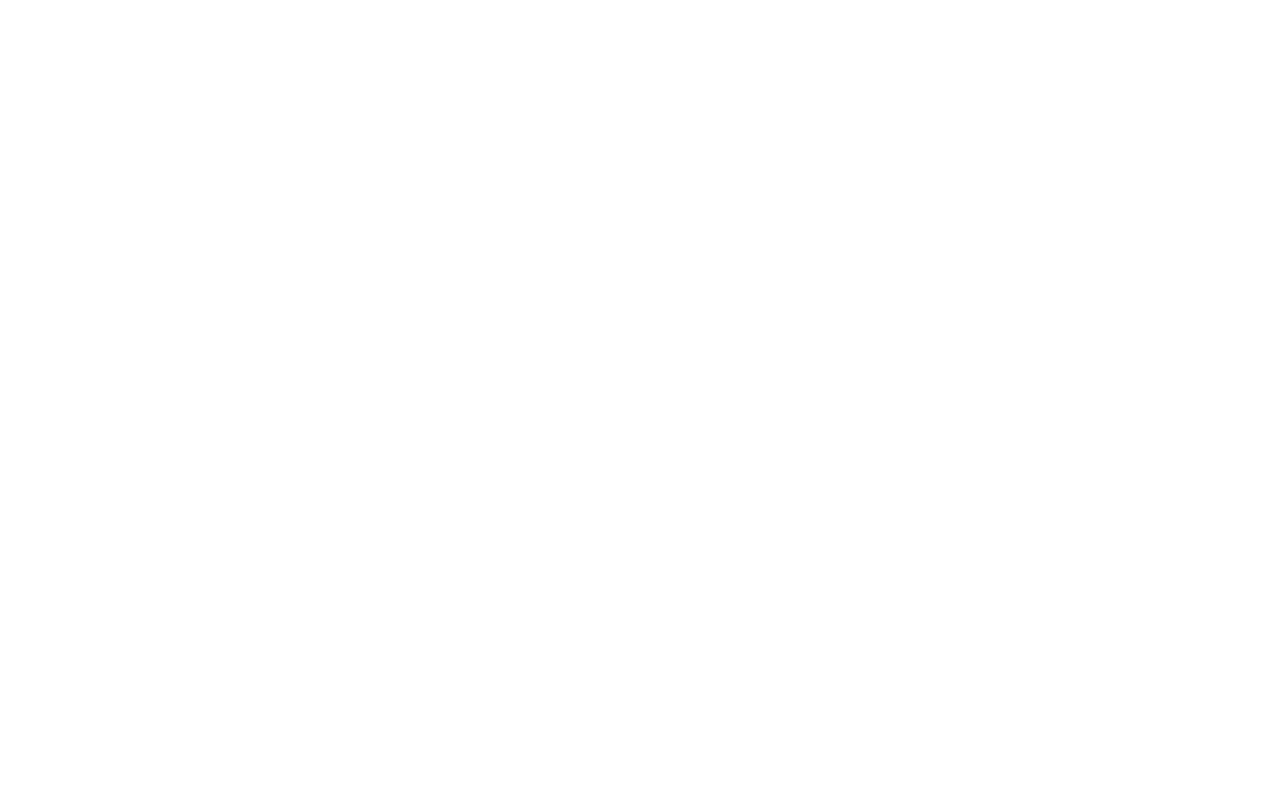
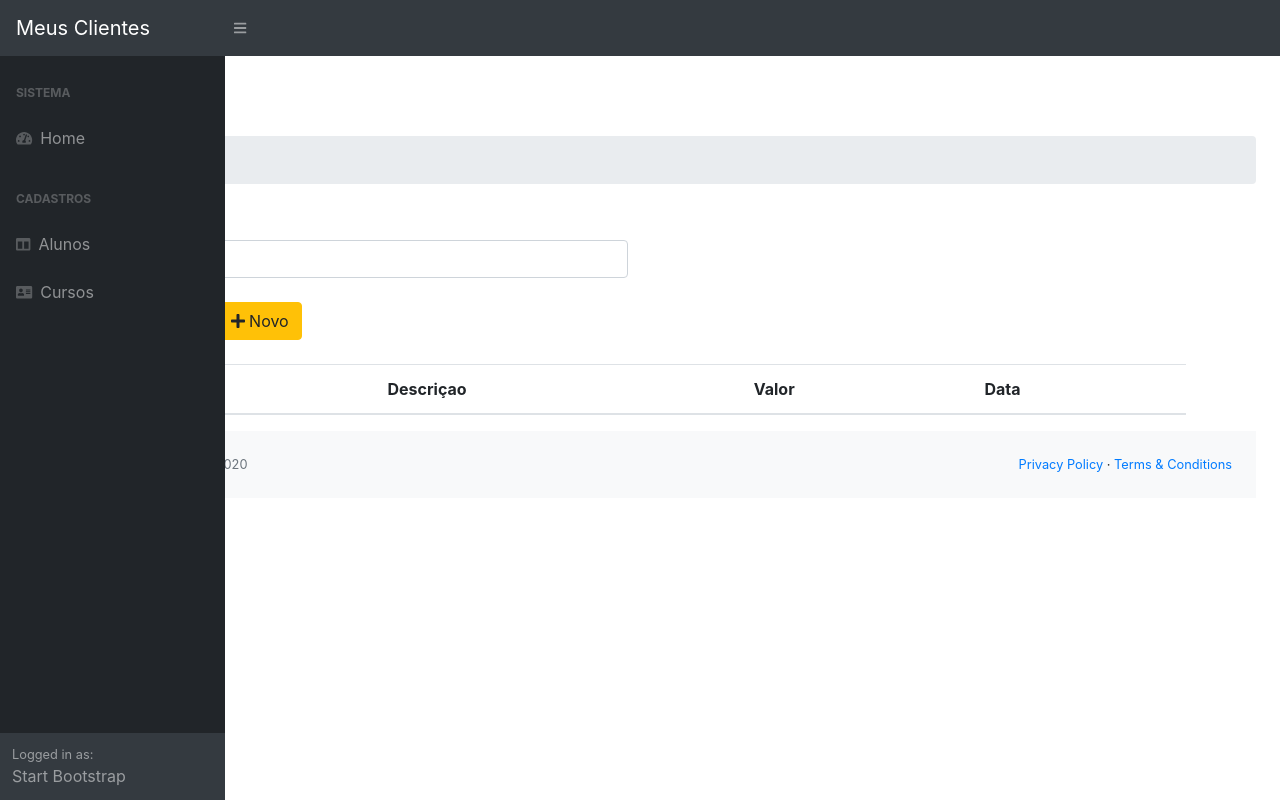
Before and after one commit to alexslopes/cadastro-app, an Angular app: page /curso/lista in a window 1280 px wide. Before the commit this address led to /. Built offline with nearby package versions, Linux system fonts and the light colour scheme.

Commit message:
Adicionado módulo de curso

```diff
--- /dev/null
+++ b/src/app/curso.service.ts
@@ -0,0 +1,32 @@
+import { HttpClient, HttpParams } from '@angular/common/http';
+import { Injectable } from '@angular/core';
+import { Observable } from 'rxjs';
+import { environment } from 'src/environments/environment';
+import { Curso } from './curso/curso';
+import { CursoBusca } from './curso/curso-lista/cursoBusca';
+
+@Injectable({
+  providedIn: 'root'
+})
+export class CursoService {
+
+  apiURL: string = environment.apiURLBase + "/api/cursos";
+
+  constructor(private http: HttpClient) {
+
+   }
+
+   salvar(curso: Curso) : Observable<Curso> {
+     return this.http.post<Curso>(this.apiURL, Curso);
+   }
+
+  buscar(nome: string, mes: number): Observable<CursoBusca[]> {
+    const httpParams = new HttpParams()
+      .set("nome", nome);
+
+    const url = this.apiURL + "?" + httpParams.toString();
+    return this.http.get<any>(url);
+
+  }
+
+}
--- a/src/app/curso/curso-lista/curso-lista.component.html
+++ b/src/app/curso/curso-lista/curso-lista.component.html
@@ -1 +1,56 @@
-<p>curso-lista works!</p>
+<h1 class="mt-4">Cursos</h1>
+<ol class="breadcrumb mb-4">
+  <li class="breadcrumb-item active">Consulta</li>
+</ol>
+<div class="container">
+  <form #consultaForm="ngForm" (submit)="consultar()">
+    <div class="row">
+      <div class="col-md-6">
+        <label for="inputNome">Nome do Curso:</label>
+        <!-- Quando usar NgModel sempre usar a propriedade name -->
+        <input type="text" [(ngModel)]="nome"
+                name="nome" class="form-control"
+                id="inputNome">
+      </div>
+    </div>
+
+    <br/>
+
+    <div class="row">
+      <div class="col-md-3">
+        <button type="submit" class="btn btn-primary">
+          <i class="fa fa-search"></i> Consultar
+        </button>
+
+        <button type="button"
+          routerLink="/curso/form"
+          class="btn btn-warning ml-1">
+          <i class="fa fa-plus"></i> Novo
+        </button>
+      </div>
+    </div>
+  </form>
+  <br/>
+  <div class="row">
+    <div class="alert alert-warning" role="alert" *ngIf="message">
+      {{ message }}
+    </div>
+    <div class="col-md-12">
+      <table class="table">
+          <thead>
+            <tr>
+              <th>Cliente</th>
+              <th>Descriçao</th>
+              <th>Valor</th>
+              <th>Data</th>
+            </tr>
+          </thead>
+          <tbody>
+             <tr *ngFor="let s of lista">
+               <td>{{ s.nome }}</td>
+             </tr>
+          </tbody>
+        </table>
+    </div>
+  </div>
+</div>
--- a/src/app/curso/curso-lista/curso-lista.component.ts
+++ b/src/app/curso/curso-lista/curso-lista.component.ts
@@ -1,4 +1,6 @@
 import { Component, OnInit } from '@angular/core';
+import { CursoService } from 'src/app/curso.service';
+import { CursoBusca } from './cursoBusca';
 
 @Component({
   selector: 'app-curso-lista',
@@ -7,9 +9,30 @@
 })
 export class CursoListaComponent implements OnInit {
 
-  constructor() { }
+  nome: string;
+  mes: number;
+  meses: number[];
+  lista: CursoBusca[];
+  message: string;
+  constructor(
+    private service: CursoService
+  ) {
+    this.meses = [1,2,3,4,5,6,7,8,9,10,11,12];
+   }
 
   ngOnInit(): void {
   }
 
+  consultar() {
+    this.service.buscar(this.nome, this.mes)
+      .subscribe(response => {
+        this.lista = response;
+        if( this.lista.length <= 0 ){
+          this.message = "Nenhum Registro encontrado.";
+          } else {
+            this.message = null;
+          }
+        });
+  }
+
 }
--- /dev/null
+++ b/src/app/curso/curso-lista/cursoBusca.ts
@@ -0,0 +1,5 @@
+import { Aluno } from "src/app/aluno/aluno";
+
+export class CursoBusca {
+  nome: String;
+}
--- a/src/app/curso/curso-routing.module.ts
+++ b/src/app/curso/curso-routing.module.ts
@@ -6,10 +6,10 @@
 
 
 const routes: Routes = [
-  { path: 'cursos', component: LayoutComponent, children: [
+  { path: 'curso', component: LayoutComponent, children: [
     { path: 'form', component: CursoFormComponent },
     { path: 'lista', component: CursoListaComponent},
-    { path: '', redirectTo: '/cursos/lista', pathMatch: 'full'}
+    { path: '', redirectTo: '/curso/lista', pathMatch: 'full'}
   ]}
 ];
 
--- a/src/app/curso/curso.module.ts
+++ b/src/app/curso/curso.module.ts
@@ -4,13 +4,20 @@
 import { CursoRoutingModule } from './curso-routing.module';
 import { CursoListaComponent } from './curso-lista/curso-lista.component';
 import { CursoFormComponent } from './curso-form/curso-form.component';
+import { FormsModule } from '@angular/forms';
+import { RouterModule } from '@angular/router';
 
 
 @NgModule({
   declarations: [CursoListaComponent, CursoFormComponent],
   imports: [
     CommonModule,
-    CursoRoutingModule
+    CursoRoutingModule,
+    FormsModule,
+    RouterModule
+  ], exports: [
+    CursoListaComponent,
+    CursoFormComponent
   ]
 })
 export class CursoModule { }
--- /dev/null
+++ b/src/app/curso/curso.ts
@@ -0,0 +1,6 @@
+import { Aluno } from "../aluno/aluno";
+
+export class Curso {
+  nome: String;
+  alunos: Aluno[];
+}
```
Also changed, not shown: 1 other file (tests, documents, lock files or other folders).
